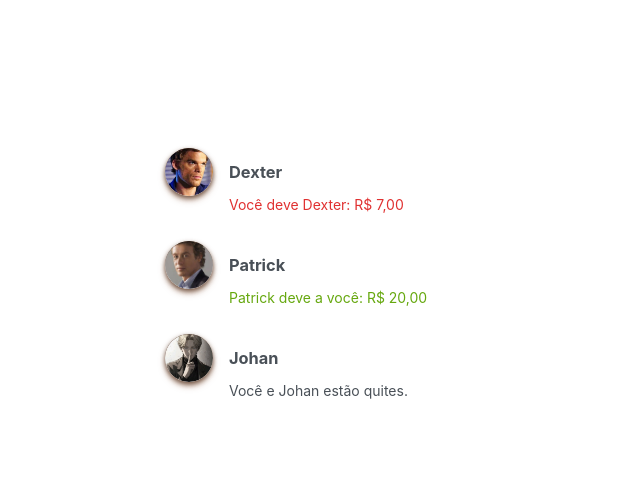
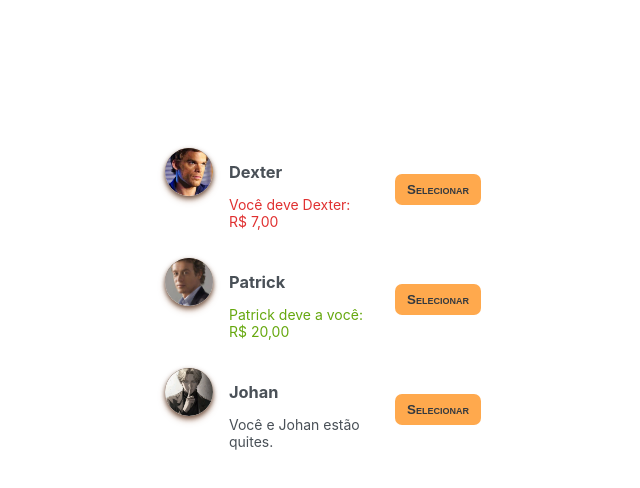
Before and after one commit to call-meRafael/eat-and-split-app, a React (Vite) app: page / in a window 1280 px wide. Shown: the top 488 px of the page, without its empty margins (77-717 px from the left). Built offline with nearby package versions, Linux system fonts and the light colour scheme.

Commit message:
feat(btnAddFriends): add separate component for the add a friend button

```diff
--- a/src/components/friend.jsx
+++ b/src/components/friend.jsx
@@ -1,3 +1,5 @@
+
+
 export const Friend = ({ friend, formatBalance }) => {
   return (
     <li>
@@ -16,6 +18,7 @@ export const Friend = ({ friend, formatBalance }) => {
         </p>
       )}
       {friend.balance === 0 && <p>Você e {friend.name} estão quites.</p>}
+      <button className="button">Selecionar</button>
     </li>
   );
 };
--- a/src/index.css
+++ b/src/index.css
@@ -46,6 +46,7 @@ body {
 
 .button {
   background-color: var(--color-medium);
+  font-variant: small-caps;
   color: #343a40;
   padding: 0.8rem 1.2rem;
   border: none;
```
Also changed, not shown: src/components/formAddFriend.jsx (added, +9 -0 lines), src/components/buttonAddFriend.jsx (added).
